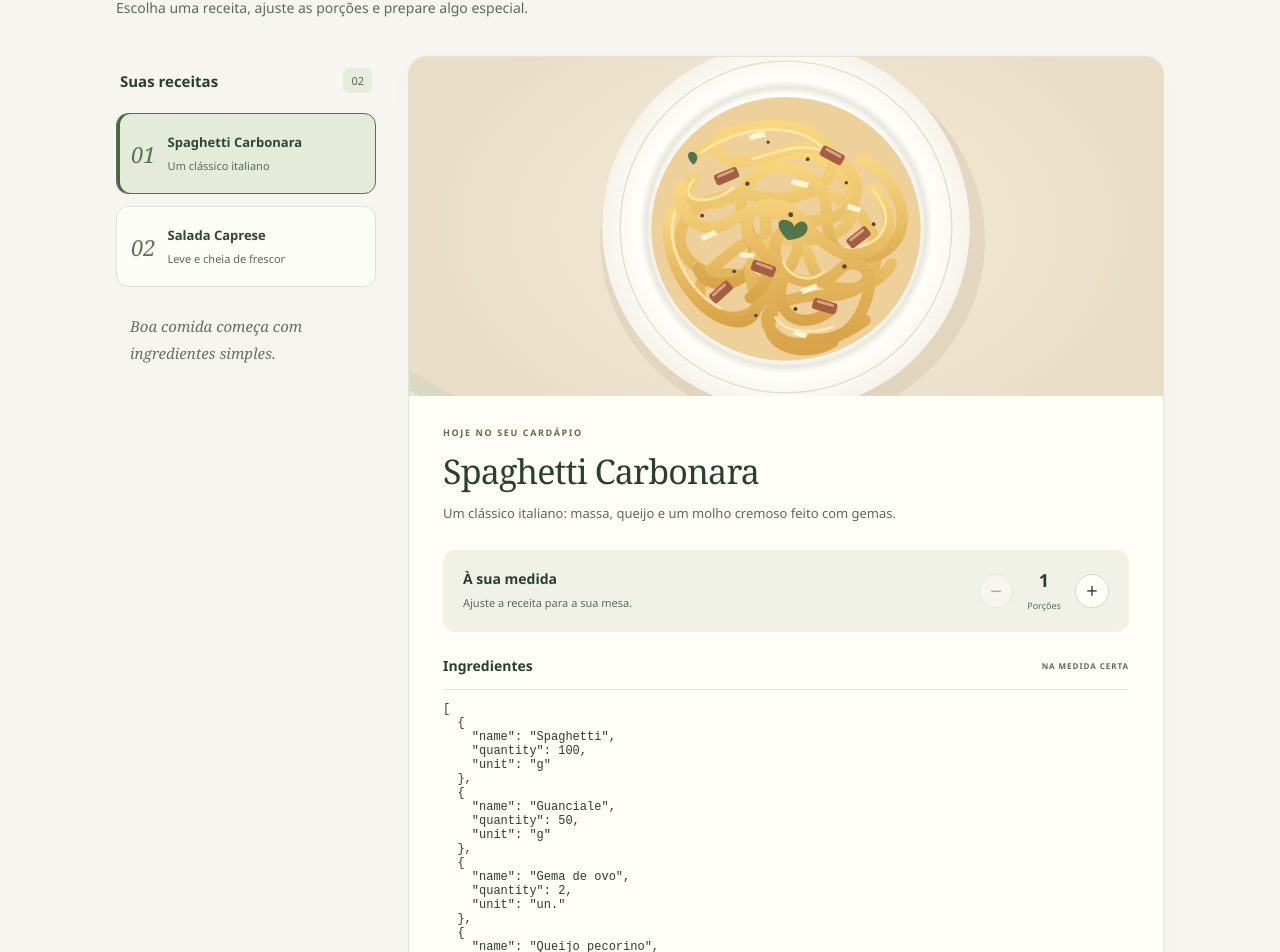
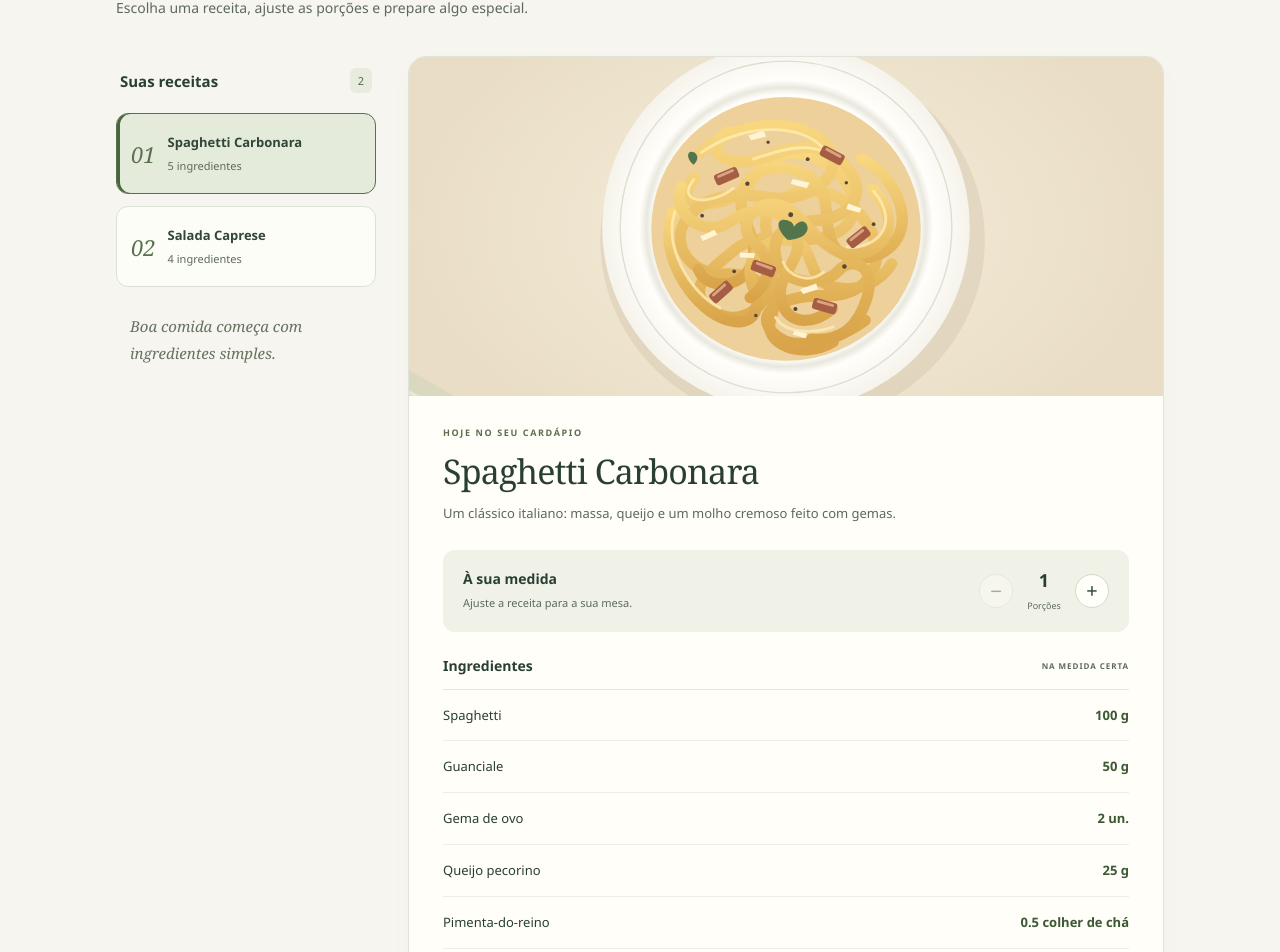
Before and after one commit to fehliperamos4/recipe-box, an Angular app: page / in a window 1280 px wide. Shown: the part 257-1209 px from the top of the page. Built offline with nearby package versions, Linux system fonts and the light colour scheme.

Commit message:
feat: modulo 11 - listas de receitas e ingredientes com @for

```diff
--- a/src/app/recipe-detail/recipe-detail.css
+++ b/src/app/recipe-detail/recipe-detail.css
@@ -17,7 +17,6 @@ h3 { font-size: 14px; margin: 0; }
 .servings-value > span { font-size: 9px; color: #5d695e; }
 .ingredients-heading { display: flex; justify-content: space-between; align-items: center; gap: 12px; padding-bottom: 14px; border-bottom: 1px solid #e3e6dc; }
 .ingredients-heading > span { font-size: 8px; color: #5d695e; font-weight: 700; letter-spacing: .12em; }
-pre { overflow: auto; font-size: 12px; }
 .ingredient-list { list-style: none; margin: 0; padding: 0; }
 .ingredient-list li { display: flex; align-items: baseline; justify-content: space-between; gap: 18px; padding: 15px 0; border-bottom: 1px solid #eceee5; font-size: 13px; line-height: 1.6; }
 .ingredient-quantity { flex-shrink: 0; color: #3c5835; font-weight: 700; text-align: right; }
--- a/src/app/recipe-detail/recipe-detail.html
+++ b/src/app/recipe-detail/recipe-detail.html
@@ -20,7 +20,16 @@
     </section>
     <section class="ingredients-panel" aria-labelledby="ingredients-title">
       <div class="ingredients-heading"><h3 id="ingredients-title">Ingredientes</h3><span>NA MEDIDA CERTA</span></div>
-      <pre>{{ adjustedIngredients() | json }}</pre>
+      <ul class="ingredient-list">
+        @for (ingredient of adjustedIngredients(); track ingredient.name) {
+          <li>
+            <span>{{ ingredient.name }}</span>
+            <span class="ingredient-quantity">{{ ingredient.quantity }} {{ ingredient.unit }}</span>
+          </li>
+        } @empty {
+          <li class="empty-ingredients">Esta receita ainda não tem ingredientes.</li>
+        }
+      </ul>
     </section>
     <p class="recipe-note">Separe os ingredientes antes de começar e aproveite o preparo.</p>
   </div>
--- a/src/app/recipe-detail/recipe-detail.ts
+++ b/src/app/recipe-detail/recipe-detail.ts
@@ -1,9 +1,9 @@
-import { JsonPipe, NgOptimizedImage } from '@angular/common';
+import { NgOptimizedImage } from '@angular/common';
 import { Component, computed, input, signal } from '@angular/core';
 import { RecipeModel } from '../models';
 
 @Component({
-  imports: [JsonPipe, NgOptimizedImage],
+  imports: [NgOptimizedImage],
   selector: 'app-recipe-detail',
   styleUrl: './recipe-detail.css',
   templateUrl: './recipe-detail.html',
--- a/src/app/recipe-list/recipe-list.html
+++ b/src/app/recipe-list/recipe-list.html
@@ -17,19 +17,16 @@
     <aside class="collection" aria-labelledby="collection-title">
       <div class="section-heading">
         <h2 id="collection-title">Suas receitas</h2>
-        <span class="recipe-count">02</span>
+        <span class="recipe-count">{{ recipes().length }}</span>
       </div>
       <div class="recipe-picker">
-        <button type="button" class="recipe-option" [class.is-selected]="recipe().id === 1"
-          [attr.aria-pressed]="recipe().id === 1" (click)="showCarbonara()">
-          <span class="recipe-number" aria-hidden="true">01</span>
-          <span><strong>Spaghetti Carbonara</strong><span class="option-caption">Um clássico italiano</span></span>
-        </button>
-        <button type="button" class="recipe-option" [class.is-selected]="recipe().id === 2"
-          [attr.aria-pressed]="recipe().id === 2" (click)="showCaprese()">
-          <span class="recipe-number" aria-hidden="true">02</span>
-          <span><strong>Salada Caprese</strong><span class="option-caption">Leve e cheia de frescor</span></span>
-        </button>
+        @for (item of recipes(); track item.id; let index = $index) {
+          <button type="button" class="recipe-option" [class.is-selected]="recipe().id === item.id"
+            [attr.aria-pressed]="recipe().id === item.id" (click)="selectRecipe(item)">
+            <span class="recipe-number" aria-hidden="true">0{{ index + 1 }}</span>
+            <span><strong>{{ item.name }}</strong><span class="option-caption">{{ item.ingredients.length }} ingredientes</span></span>
+          </button>
+        }
       </div>
       <p class="collection-tip">Boa comida começa com ingredientes simples.</p>
     </aside>
--- a/src/app/recipe-list/recipe-list.ts
+++ b/src/app/recipe-list/recipe-list.ts
@@ -1,5 +1,5 @@
 import { Component, signal } from '@angular/core';
-import { CARBONARA_RECIPE, CAPRESE_RECIPE } from '../mock-recipes';
+import { CARBONARA_RECIPE, MOCK_RECIPES } from '../mock-recipes';
 import { RecipeModel } from '../models';
 import { RecipeDetail } from '../recipe-detail/recipe-detail';
 
@@ -11,13 +11,10 @@ import { RecipeDetail } from '../recipe-detail/recipe-detail';
 })
 export class RecipeList {
   protected readonly title = signal('My Recipe Box');
+  protected readonly recipes = signal<RecipeModel[]>(MOCK_RECIPES);
   protected readonly recipe = signal<RecipeModel>(CARBONARA_RECIPE);
 
-  protected showCarbonara(): void {
-    this.recipe.set(CARBONARA_RECIPE);
-  }
-
-  protected showCaprese(): void {
-    this.recipe.set(CAPRESE_RECIPE);
+  protected selectRecipe(selected: RecipeModel): void {
+    this.recipe.set(selected);
   }
 }
```
